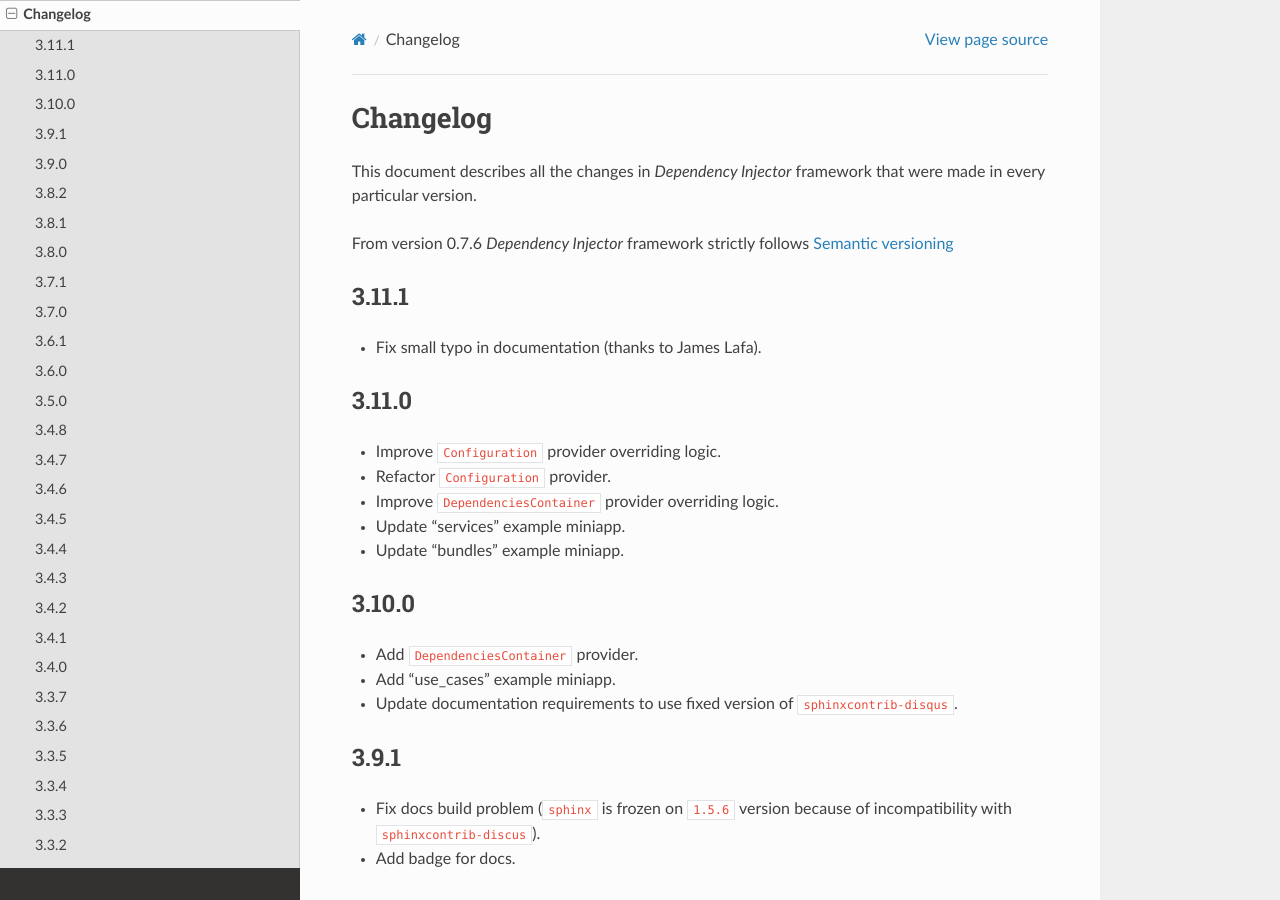
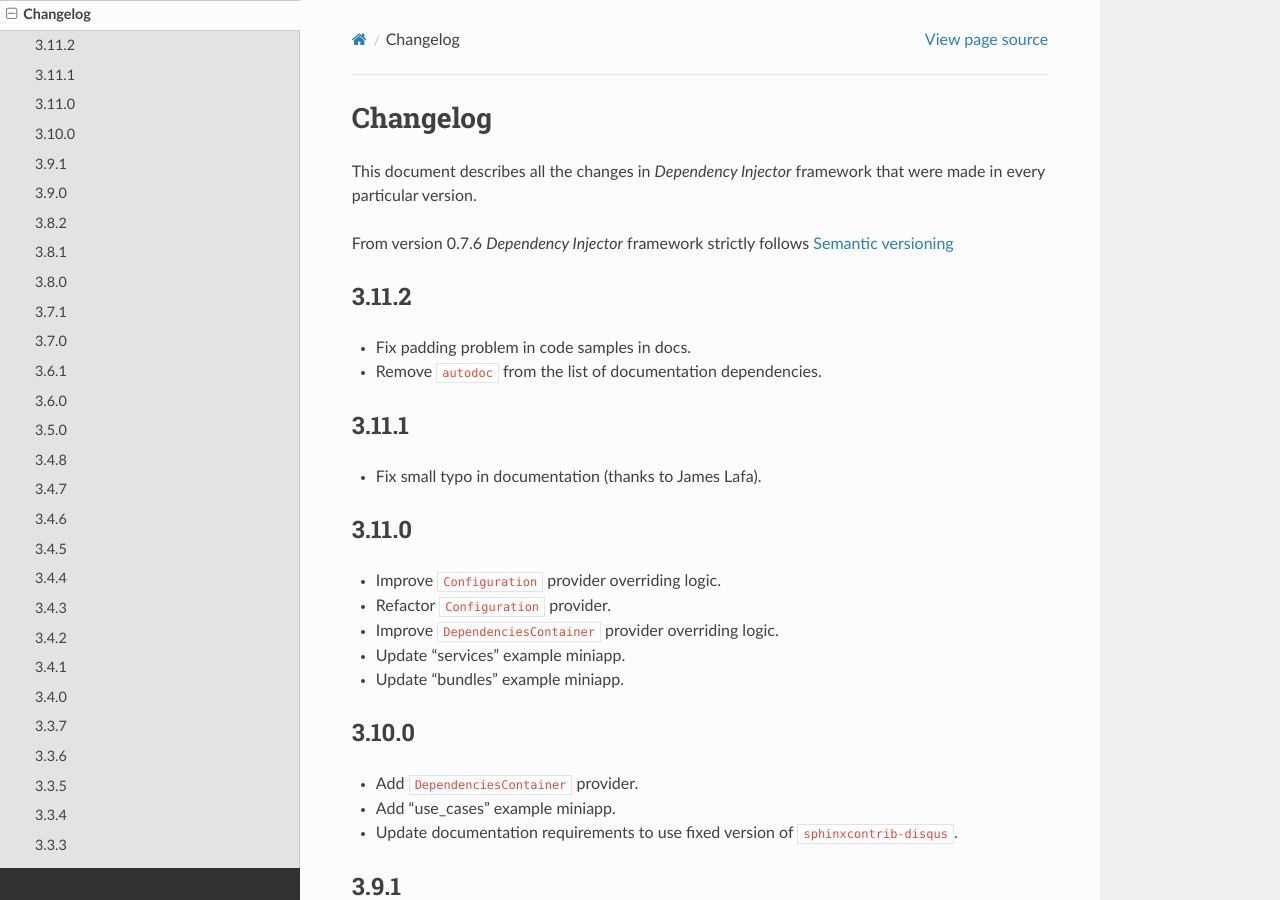
Before and after one commit to ets-labs/python-dependency-injector, a Sphinx documentation site: the page built from docs/main/changelog.rst, in a window 1280 px wide and 900 px high. Built offline with Sphinx 7.4.7 and the Read the Docs theme 2.0.0, drawn with Linux system fonts in a browser that asks for light colours.

Commit message:
Update changelog for 3.11.2

```diff
--- a/docs/main/changelog.rst
+++ b/docs/main/changelog.rst
@@ -6,6 +6,11 @@ that were made in every particular version.
 
 From version 0.7.6 *Dependency Injector* framework strictly
 follows `Semantic versioning`_
+
+3.11.2
+------
+- Fix padding problem in code samples in docs.
+- Remove ``autodoc`` from the list of documentation dependencies.
 
 3.11.1
 ------
```
